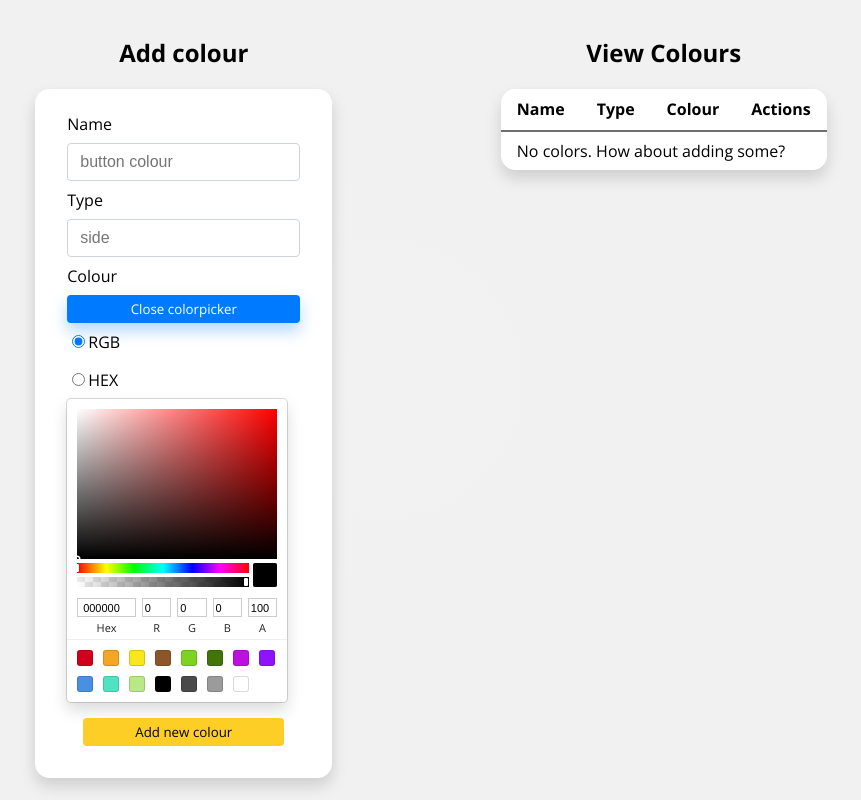
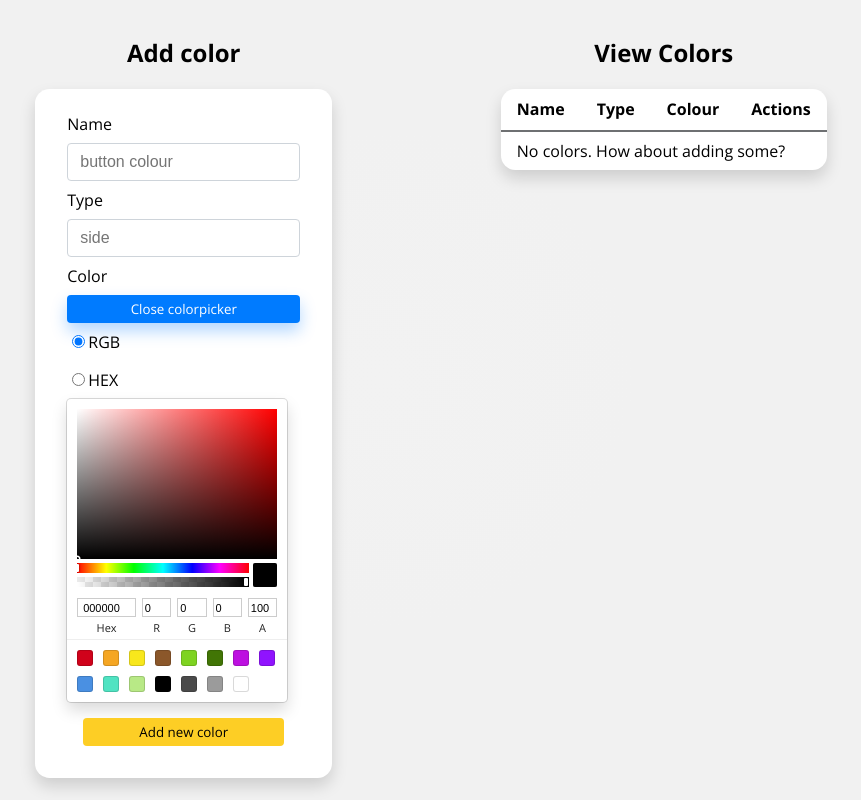
Before and after one commit to BeCoolFool/color-table, a React (Create React App) app: page / in a window 1280 px wide. Both pictures are taken after a click on the button "Open colorpicker". Shown: the whole page, without its empty margins (209-1070 px from the left). Built offline with nearby package versions, Linux system fonts and the light colour scheme.

Commit message:
Border-fix

```diff
--- a/src/App.js
+++ b/src/App.js
@@ -55,7 +55,7 @@ const App = () => {
         <div className={styles.control}>
           {editing ? (
           <React.Fragment>
-            <h2 className={styles.header}>Edit colour</h2>
+            <h2 className={styles.header}>Edit color</h2>
             <EditColourForm
               editing={editing}
               setEditing={setEditing}
@@ -64,13 +64,13 @@ const App = () => {
             />
           </React.Fragment>) : (
           <React.Fragment>
-            <h2 className={styles.header}>Add colour</h2>
+            <h2 className={styles.header}>Add color</h2>
             <AddColourForm addColour={handleAddColour}/>
           </React.Fragment>
           )}
         </div>
         <div className={styles.data}>
-          <h2 className={styles.header}>View Colours</h2>
+          <h2 className={styles.header}>View Colors</h2>
           <ColorsTable colours={data} deleteColour={handleDeleteColour} editRow={editRow} setData={setData}/>
         </div>
       </div>
--- a/src/components/AddColourForm.jsx
+++ b/src/components/AddColourForm.jsx
@@ -51,7 +51,7 @@ const AddColourForm = ({ addColour }) => {
         onChange={handleChange}
         required
       />
-      <label className={styles.label}>Colour</label>
+      <label className={styles.label}>Color</label>
       <button
         onClick={() => showColorPicker((prev) => !prev)}
         type="button"
@@ -90,7 +90,7 @@ const AddColourForm = ({ addColour }) => {
 
           <SketchPicker onChange={handleColourChange} color={colour.colour} />
           <button className={styles.btn} type="submit">
-            Add new colour
+            Add new color
           </button>
         </React.Fragment>
       ) : null}
--- a/src/components/EditColourForm.jsx
+++ b/src/components/EditColourForm.jsx
@@ -51,7 +51,7 @@ const EditColourForm = ({ setEditing, currentColour, updateColour }) => {
         onChange={handleInputChange}
         required
       />
-      <label className={styles.label}>Colour</label>
+      <label className={styles.label}>Color</label>
       <button
         onClick={() => showColorPicker((prev) => !prev)}
         type="button"
--- a/src/components/Table.module.css
+++ b/src/components/Table.module.css
@@ -18,10 +18,6 @@ td {
     border-top: 1px solid #dee2e6;
     padding: 0.5rem 1rem;
     transition: .3s linear;
-}
-
-tr:hover td {
-    background-color: #eff1f3;
 }
 
 .btn {
@@ -45,7 +41,7 @@ tr:hover td {
 }
 
 .dnd {
-    opacity: 0.7;
+    opacity: 0.25;
 }
 
 .row {
```
